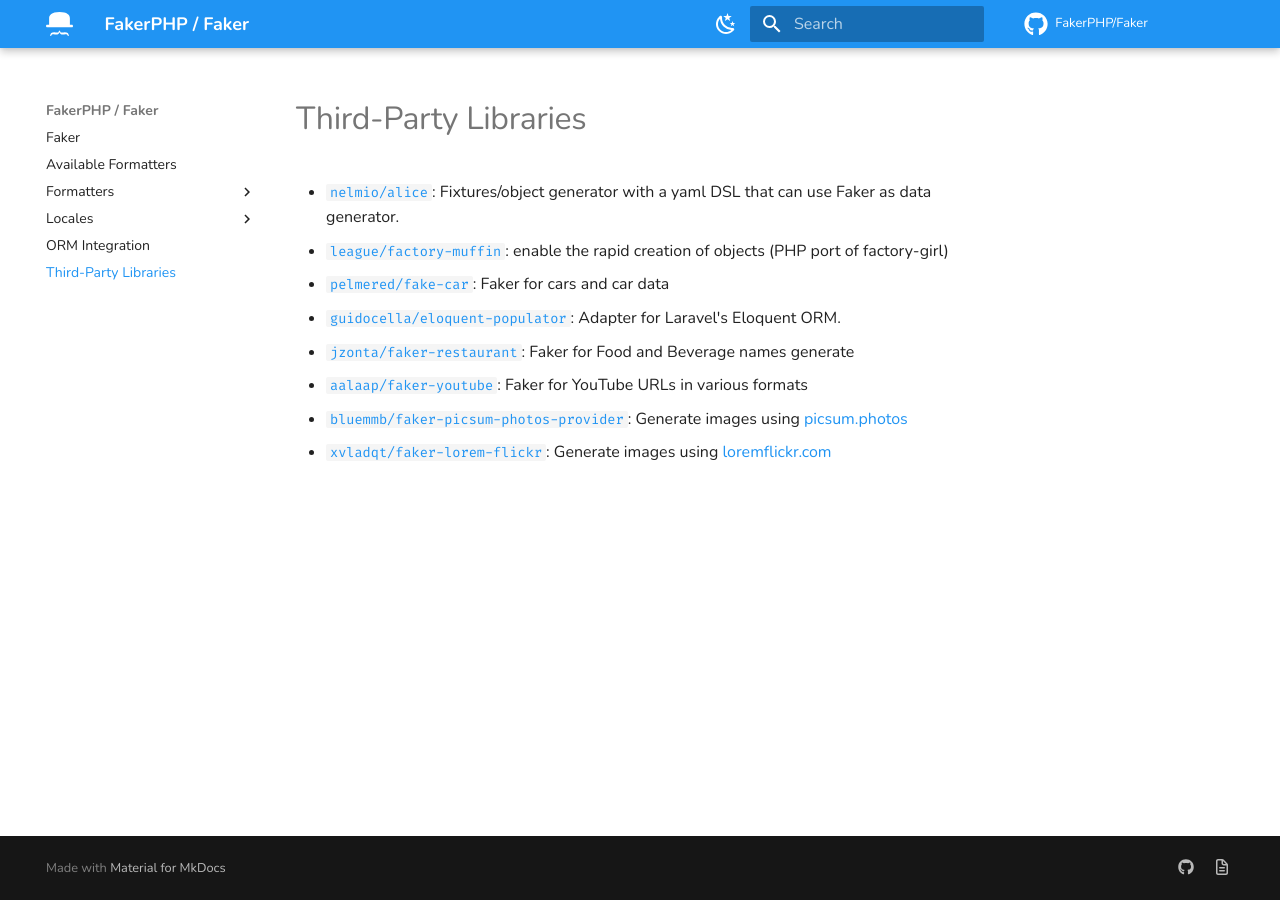
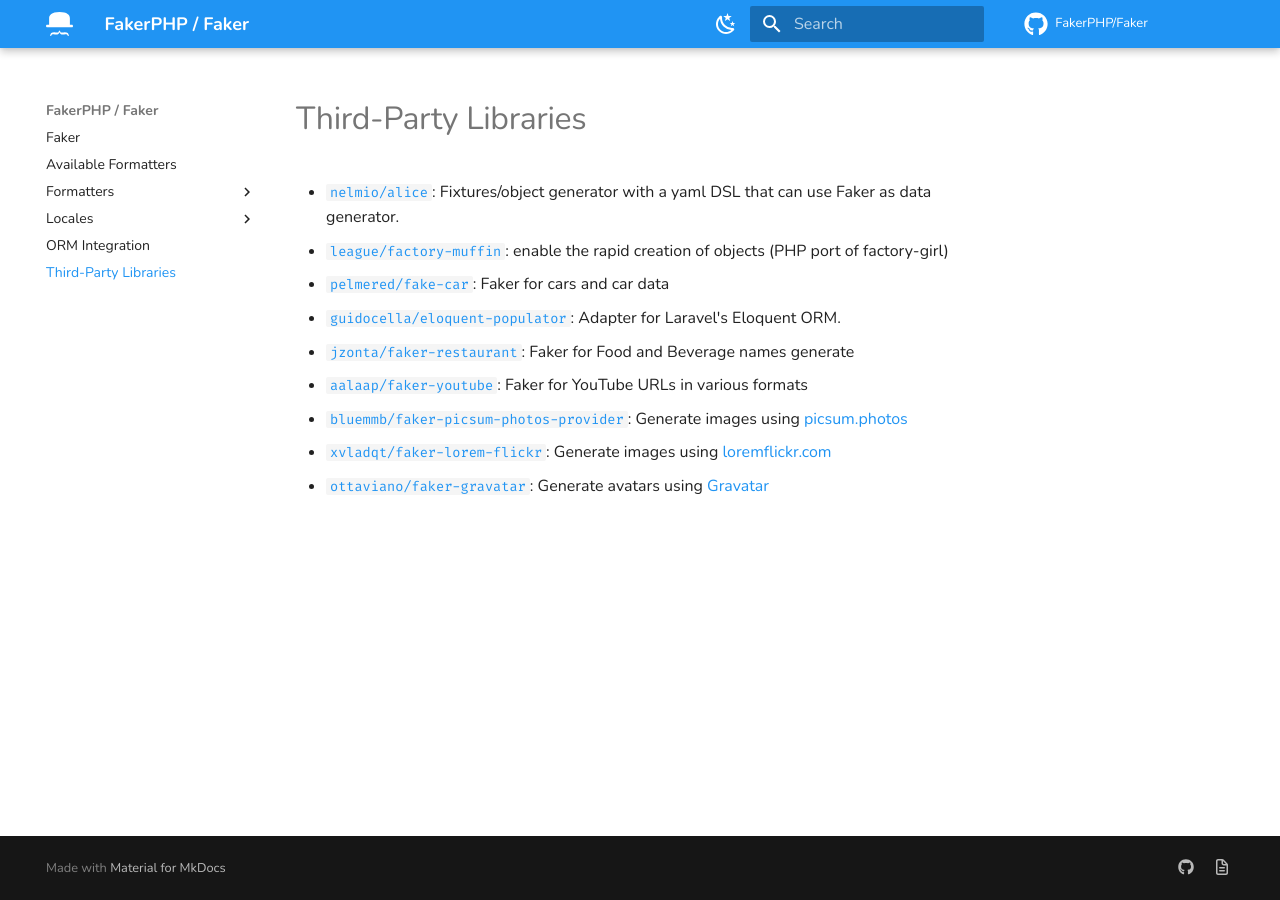
Before and after one commit to FakerPHP/fakerphp.github.io, an MkDocs documentation site: the page built from docs/third-party.md, in a window 1280 px wide. Built offline with MkDocs 1.6.1 and Material for MkDocs 9.7.7, drawn with Linux system fonts in a browser that asks for light colours; nearby versions of some CDN libraries; comment, search, counter and statistics services are not loaded.

Commit message:
Add Gravatar provider lib link (#72)

```diff
--- a/docs/third-party.md
+++ b/docs/third-party.md
@@ -8,3 +8,4 @@
 - [`aalaap/faker-youtube`](https://github.com/aalaap/faker-youtube): Faker for YouTube URLs in various formats
 - [`bluemmb/faker-picsum-photos-provider`](https://github.com/bluemmb/Faker-PicsumPhotos): Generate images using [picsum.photos](http://picsum.photos/)
 - [`xvladqt/faker-lorem-flickr`](https://github.com/xvladxtremal/Faker-LoremFlickr): Generate images using [loremflickr.com](http://loremflickr.com/)
+- [`ottaviano/faker-gravatar`](https://github.com/ottaviano/faker-gravatar): Generate avatars using [Gravatar](https://en.gravatar.com/site/implement/images/)
```
